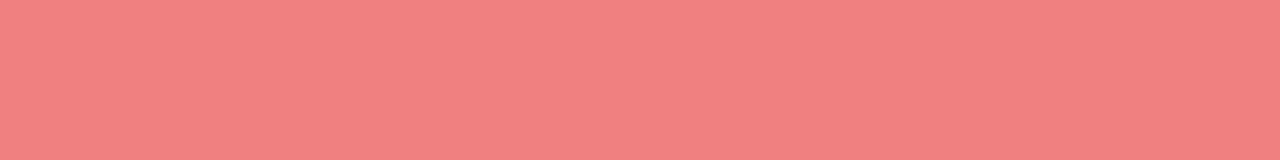
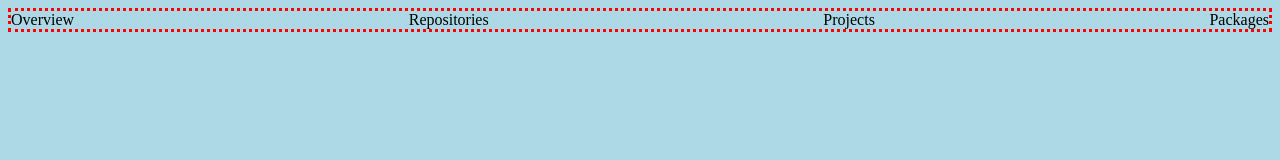
Before and after one commit to nss-evening-cohort-24/gitsub-team-2, a plain HTML site: page index.html in a window 1280 px wide. Drawn offline with Linux system fonts and the light colour scheme.

Commit message:
Added basic navbar at top of page

```diff
--- a/index.html
+++ b/index.html
@@ -7,6 +7,12 @@
   <link rel="stylesheet" href="main.css">
 </head>
 <body>
+    <div id="navbar">
+      <div>Overview</div>
+      <div>Repositories</div>
+      <div>Projects</div>
+      <div>Packages</div>
+    </div>
 
 
 <script src="main.js"></script>
--- a/main.css
+++ b/main.css
@@ -1,3 +1,9 @@
 body {
-  background-color: lightcoral;
+  background-color: lightblue;
 }
+
+#navbar{
+  display: flex;
+  justify-content: space-between;
+  border: 3px dotted red;
+}
```
